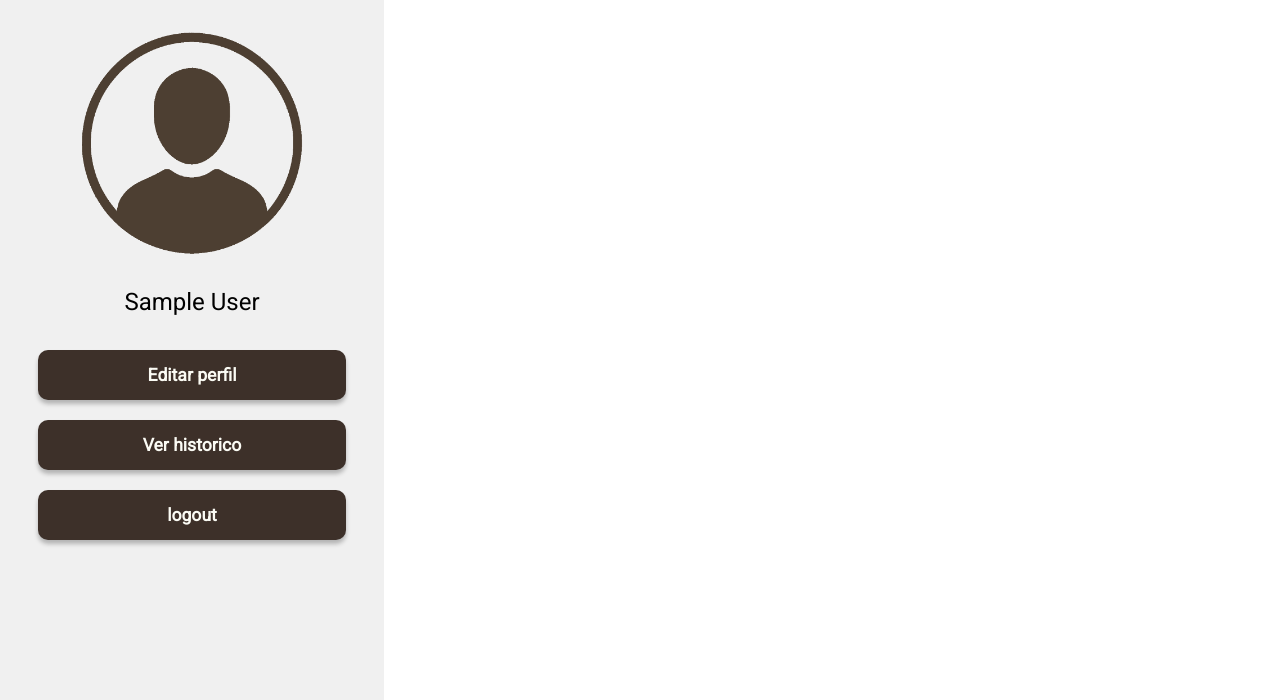
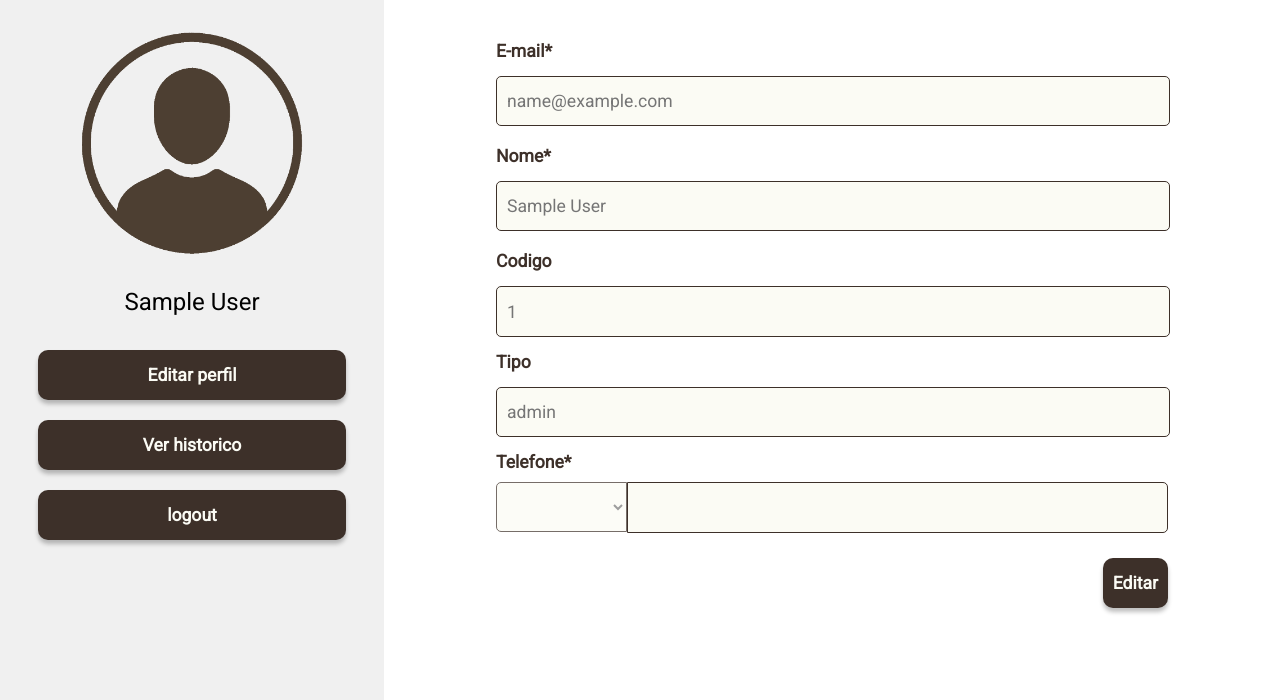
Before and after one commit to LasagnaIsLove/Marketplace_OO, a Flask app: template app/templates/profile.html in a window 1280 px wide. Shown: the part 100-800 px from the top of the page. Run offline with Flask 3, Linux system fonts and the light colour scheme; the template is opened without the code that fills it, so the values that code supplies are empty; the visitor is signed in with stand-in values (Sample User, id 1).

Commit message:
Adição da da secção de informações do usuario e começo da logico para alterar dados

```diff
--- a/app/templates/profile.html
+++ b/app/templates/profile.html
@@ -29,15 +29,94 @@
     </header>
     <main>
       <section class="left-section">
-            <img src="../static/img/profile.png" alt="Foto de perfil" class="profile">
+        <img
+          src="../static/img/profile.png"
+          alt="Foto de perfil"
+          class="profile"
+        />
         <p class="name">{{ session["user"] }}</p>
         <a href="/config"><button class="profile-btn">Editar perfil</button></a>
-            <a href="/history"><button class="profile-btn">Ver historico</button></a>
+        <a href="/history"
+          ><button class="profile-btn">Ver historico</button></a
+        >
         <a href="/logout"><button class="profile-btn">logout</button></a>
       </section>
       <section class="right-section">
-
+        <div class="profile-info">
+          <form action="/change_data" method="post">
+            <fieldset id="form-field" disabled>
+              <label for="email">E-mail*</label>
+              <input
+                type="text"
+                id="email"
+                name="email"
+                placeholder="{{ session['email'] }}"
+                required
+              />
+              <p id="error-email" class="error"></p>
+              <label for="name">Nome*</label>
+              <input
+                type="text"
+                id="name"
+                name="name"
+                placeholder="{{ session['user'] }}"
+                required
+              />
+              <p id="error-name" class="error"></p>
+              <label for="code">Codigo</label>
+              <input
+                type="text"
+                id="code"
+                name="code"
+                placeholder="{{ session['code'] }}"
+                readonly
+              />
+              <label for="type">Tipo</label>
+              <input
+                type="text"
+                id="type"
+                name="type"
+                placeholder="{{ session['type'] }}"
+                readonly
+              />
+              <div class="telephone-container">
+                <label for="phone" style="margin-bottom: 10px">Telefone*</label>
+                <div class="telephone-inputs">
+                  <select name="ddd" id="ddd">
+                    <option value="">
+                      {{ session['number'].split(' ')[0] }}
+                    </option>
+                    <option value="+55">+55</option>
+                  </select>
+                  <input
+                    type="number"
+                    id="phone"
+                    name="phone"
+                    placeholder="{{ session['number'].split(' ')[1] }}"
+                    required
+                  />
+                </div>
+                <p id="error-phone" class="error"></p>
+              </div>
+              {% if error%}
+              <p class="error">{{ error }}</p>
+              {% endif %}
+              <div class="profile-info-btn">
+                <button type="submit" id="btn-submit" class="submit-button">
+                  Salvar
+                </button>
+                <button id="btn-cancel" class="submit-button" onclick="edit_toggle()">
+                  Cancelar
+                </button>
+              </div>
+            </fieldset>
+            <button type="button" onclick="edit_toggle()" id="btn-edit" class="btn-edit">
+              Editar
+            </button>
+          </form>
+        </div>
       </section>
     </main>
+    <script src="../static/js/profile.js"></script>
   </body>
 </html>
```
Lines whose indentation alone changed are shown as unchanged.
